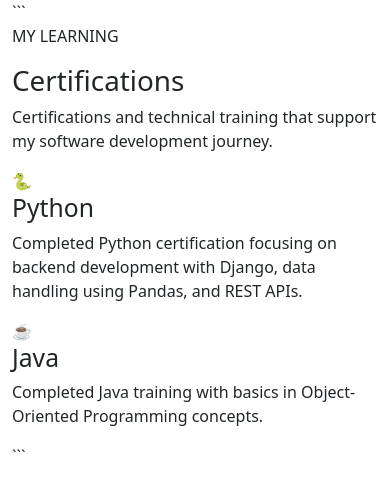
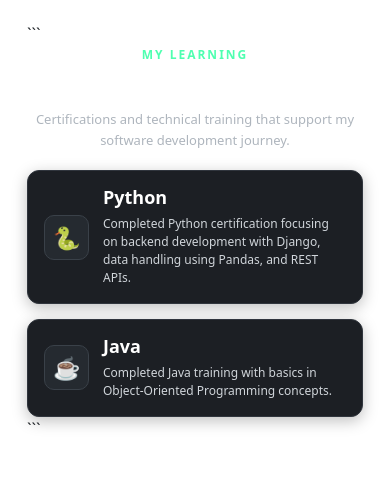
Before and after one commit to HemaLatha-2311/Portfolio, a Django app: page /certication/ in a window 390 px wide. Shown: the part 120-611 px from the top of the page. Run offline with Django 5.2, Linux system fonts and the light colour scheme.

Commit message:
Update style.css

```diff
--- a/resume/static/CSS/style.css
+++ b/resume/static/CSS/style.css
@@ -1328,3 +1328,207 @@ body {
         height: 18px;
     }
 }
+
+
+/* =========================
+   CERTIFICATION PAGE
+   ========================= */
+
+.certification-container {
+    width: 100%;
+    max-width: 900px;
+    margin: 0 auto;
+    padding: 28px 25px 35px;
+}
+
+
+/* =========================
+   HEADER
+   ========================= */
+
+.certification-header {
+    text-align: center;
+    margin-bottom: 25px;
+}
+
+.certification-label {
+    color: #4fffb0;
+
+    font-size: 12px;
+
+    font-weight: 600;
+
+    letter-spacing: 2px;
+
+    text-transform: uppercase;
+
+    margin: 0 0 5px;
+}
+
+.certification-header h1 {
+    color: #ffffff;
+
+    font-size: 30px;
+
+    font-weight: 700;
+
+    margin: 0 0 8px;
+}
+
+.certification-intro {
+    color: #aeb5bd;
+
+    font-size: 14px;
+
+    line-height: 1.6;
+
+    margin: 0 auto;
+
+    max-width: 600px;
+}
+
+
+/* =========================
+   CERTIFICATION LIST
+   ========================= */
+
+.certification-list {
+    display: flex;
+
+    flex-direction: column;
+
+    gap: 15px;
+}
+
+
+/* =========================
+   CERTIFICATION CARD
+   ========================= */
+
+.certification-card {
+    display: flex;
+
+    align-items: center;
+
+    gap: 20px;
+
+    background-color: #1c1f24;
+
+    border: 1px solid #30353d;
+
+    border-radius: 12px;
+
+    padding: 20px 24px;
+
+    box-shadow: 0 4px 15px rgba(0, 0, 0, 0.25);
+
+    transition: 0.3s ease;
+}
+
+.certification-card:hover {
+    border-color: #4fffb0;
+
+    transform: translateY(-2px);
+
+    box-shadow: 0 6px 20px rgba(79, 255, 176, 0.08);
+}
+
+
+/* =========================
+   ICON
+   ========================= */
+
+.certification-icon {
+    width: 55px;
+
+    height: 55px;
+
+    flex-shrink: 0;
+
+    display: flex;
+
+    justify-content: center;
+
+    align-items: center;
+
+    background-color: #252a30;
+
+    border: 1px solid #3a4149;
+
+    border-radius: 10px;
+
+    font-size: 27px;
+}
+
+
+/* =========================
+   CONTENT
+   ========================= */
+
+.certification-content h2 {
+    color: #ffffff;
+
+    font-size: 20px;
+
+    font-weight: 700;
+
+    margin: 0 0 6px;
+}
+
+.certification-content p {
+    color: #d0d5da;
+
+    font-size: 13px;
+
+    line-height: 1.6;
+
+    margin: 0;
+}
+
+
+/* =========================
+   MOBILE
+   ========================= */
+
+@media (max-width: 768px) {
+
+    .certification-container {
+        padding: 22px 15px 30px;
+    }
+
+    .certification-header {
+        margin-bottom: 20px;
+    }
+
+    .certification-header h1 {
+        font-size: 27px;
+    }
+
+    .certification-intro {
+        font-size: 13px;
+    }
+
+    .certification-card {
+        gap: 14px;
+
+        padding: 16px;
+    }
+
+    .certification-icon {
+        width: 45px;
+
+        height: 45px;
+
+        font-size: 22px;
+    }
+
+    .certification-content h2 {
+        font-size: 18px;
+    }
+
+    .certification-content p {
+        font-size: 12px;
+
+        line-height: 1.5;
+    }
+}
```
